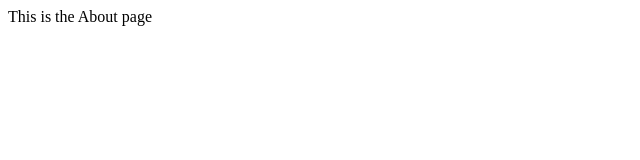
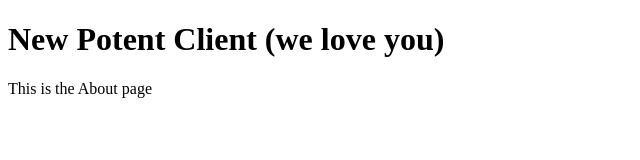
Before and after one commit to ghmoll/git-course-repo, a plain HTML site: page about.html in a window 1280 px wide. Shown: the whole page, without its empty margins (0-640 px from the left). Drawn offline with Linux system fonts and the light colour scheme.

Commit message:
modified about html file for potientiant client

```diff
--- a/about.html
+++ b/about.html
@@ -1,6 +1,9 @@
 <!DOCTYPE html>
 <html>
     <body>
+        <h1> New Potent Client (we love you)</h1>
         This is the About page
+        <!--This is the new form-->
+
     </body>
 </html>
```
